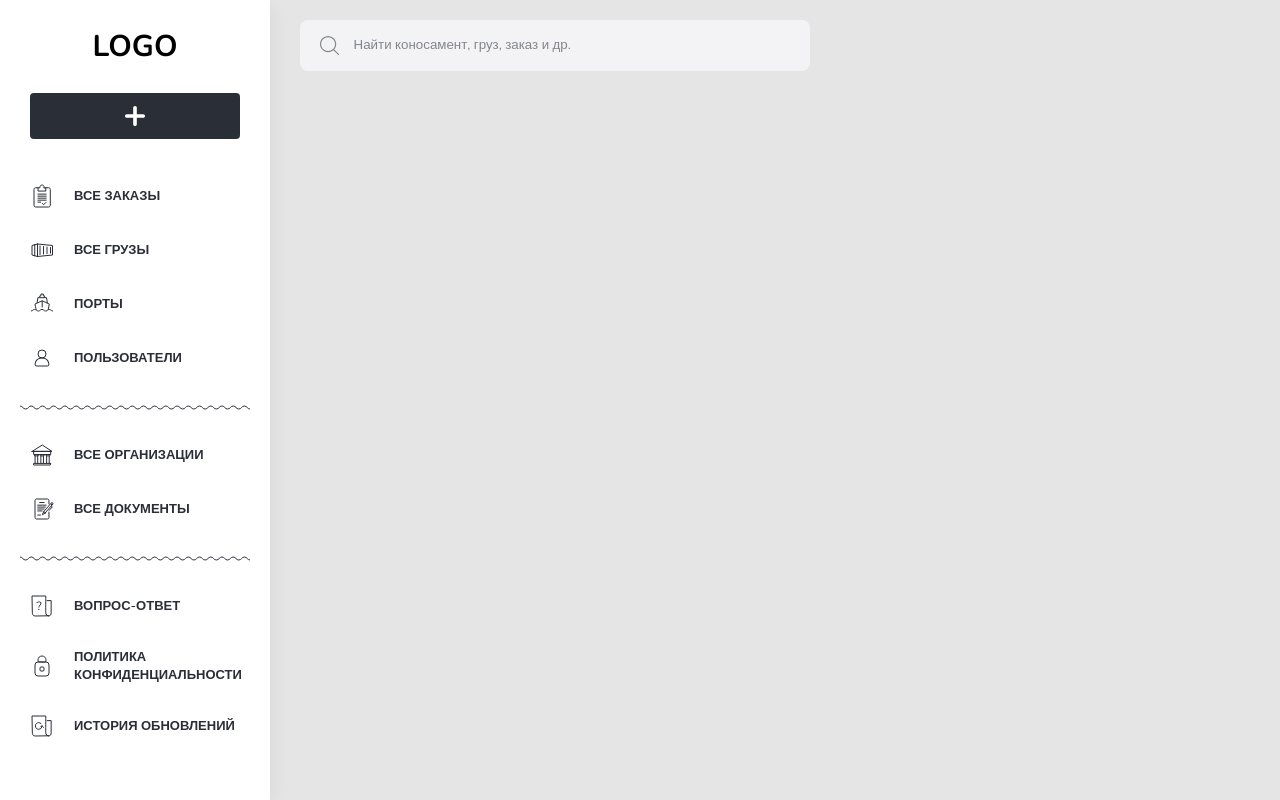
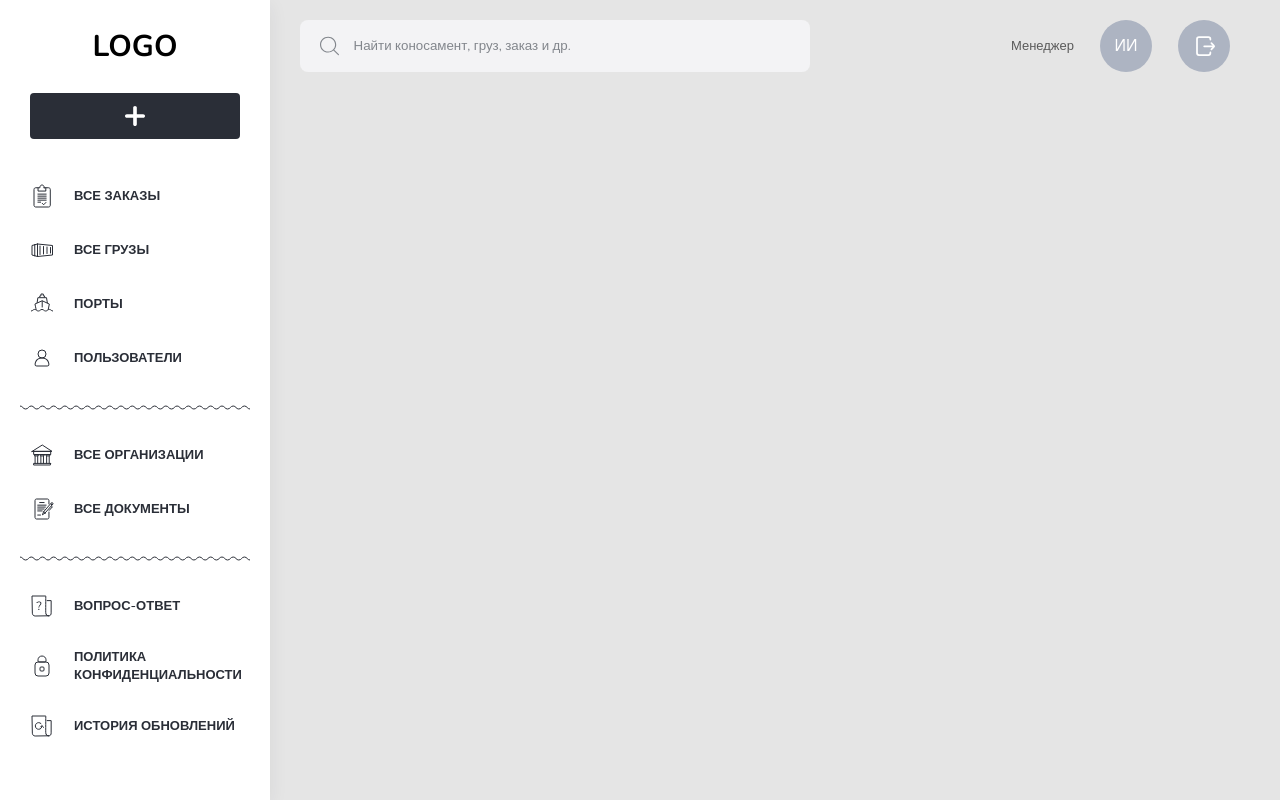
Before and after one commit to SamirSavelev/Table, a Next.js app: page / in a window 1280 px wide. Built offline with nearby package versions, Linux system fonts and the light colour scheme.

Commit message:
Create Header

```diff
--- a/layout/styles.ts
+++ b/layout/styles.ts
@@ -13,5 +13,5 @@ export const Container = styled.div`
   width: 100%;
   display: flex;
   justify-content: space-between;
-  padding: 20px;
+  padding: 20px 50px 20px 20px;
 `;
--- a/src/components/Text/index.tsx
+++ b/src/components/Text/index.tsx
@@ -3,14 +3,21 @@ import styled, { css } from "styled-components";
 interface IText {
   margin?: string;
   logo?: boolean;
+  main?: boolean;
+  white?: boolean;
+  bold?: boolean;
+  medium?: boolean;
 }
 
 const Text = styled.div<IText>`
   cursor: default;
-  color: ${({ theme, ...props }) => theme.black};
+  color: ${({ theme, ...props }) =>
+    props.main ? theme.mainColor : props.white ? theme.white : theme.black};
   font-weight: ${({ ...props }) => (props.logo ? "700" : "400")};
-  font-size: ${({ ...props }) => (props.logo ? "30px" : "13px")};
+  font-size: ${({ ...props }) =>
+    props.logo ? "30px" : props.medium ? "16px" : "13px"};
   margin: ${({ margin = 0 }) => margin};
+  width: ${({ ...props }) => (props.bold ? "600" : "400")};
 `;
 
 export default Text;
--- a/src/components/common/Header/index.tsx
+++ b/src/components/common/Header/index.tsx
@@ -1,4 +1,5 @@
 import InputSearch from "../../InputSearch";
+import User from "../User";
 import { HeaderStyles } from "./styles";
 
 const { Container } = HeaderStyles;
@@ -7,6 +8,7 @@ const Header = () => {
   return (
     <Container>
       <InputSearch />
+      <User />
     </Container>
   );
 };
--- /dev/null
+++ b/src/components/common/User/components/Ava.tsx
@@ -0,0 +1,16 @@
+import Text from "../../../Text";
+import { UserComponentsStyles } from "./styles";
+
+const { Ellipse } = UserComponentsStyles;
+
+const Ava = () => {
+  return (
+    <Ellipse>
+      <Text white medium bold>
+        ИИ
+      </Text>
+    </Ellipse>
+  );
+};
+
+export default Ava;
--- /dev/null
+++ b/src/components/common/User/components/LogOut.tsx
@@ -0,0 +1,15 @@
+import Image from "next/image";
+import Text from "../../../Text";
+import { UserComponentsStyles } from "./styles";
+import logout from "../../../../assets/logout.svg";
+const { Ellipse } = UserComponentsStyles;
+
+const LogOut = () => {
+  return (
+    <Ellipse>
+      <Image src={logout} alt="logout" height={24} width={24} />
+    </Ellipse>
+  );
+};
+
+export default LogOut;
--- /dev/null
+++ b/src/components/common/User/components/styles.ts
@@ -0,0 +1,20 @@
+import styled from "styled-components";
+
+const Ellipse = styled.div`
+  background-color: ${({ theme }) => theme.logo};
+  height: 52px;
+  width: 52px;
+  border-radius: 50%;
+  display: flex;
+  justify-content: center;
+  align-items: center;
+  cursor: pointer;
+  &:hover {
+    background-color: ${({ theme }) => theme.logoHover};
+  }
+  > * {
+    cursor: pointer;
+  }
+`;
+
+export const UserComponentsStyles = { Ellipse };
--- /dev/null
+++ b/src/components/common/User/index.tsx
@@ -0,0 +1,17 @@
+import Text from "../../Text";
+import Ava from "./components/Ava";
+import LogOut from "./components/LogOut";
+import { UserStyles } from "./styles";
+
+const { Container } = UserStyles;
+const User = () => {
+  return (
+    <Container>
+      <Text main>Менеджер</Text>
+      <Ava />
+      <LogOut />
+    </Container>
+  );
+};
+
+export default User;
--- /dev/null
+++ b/src/components/common/User/styles.ts
@@ -0,0 +1,10 @@
+import styled from "styled-components";
+
+const Container = styled.div`
+  display: flex;
+  align-items: center;
+  justify-content: flex-start;
+  gap: 26px;
+`;
+
+export const UserStyles = { Container };
--- a/styled.d.ts
+++ b/styled.d.ts
@@ -27,5 +27,6 @@ declare module "styled-components" {
     yellow: string;
     purple: string;
     bgInput: string;
+    mainColor: string;
   }
 }
--- a/styles/light.ts
+++ b/styles/light.ts
@@ -26,6 +26,7 @@ const theme: DefaultTheme = {
   yellow: "#F1F52B",
   purple: "#532BF5;",
   bgInput: "#F3F3F5",
+  mainColor: "#5A5A5A",
 };
 
 export default theme;
```
Also changed, not shown: src/assets/logout.svg (added).
